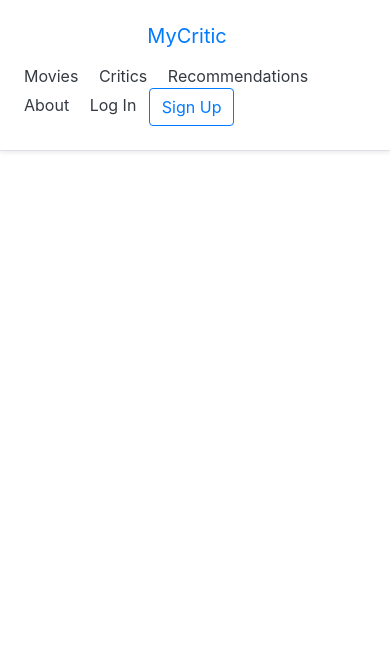
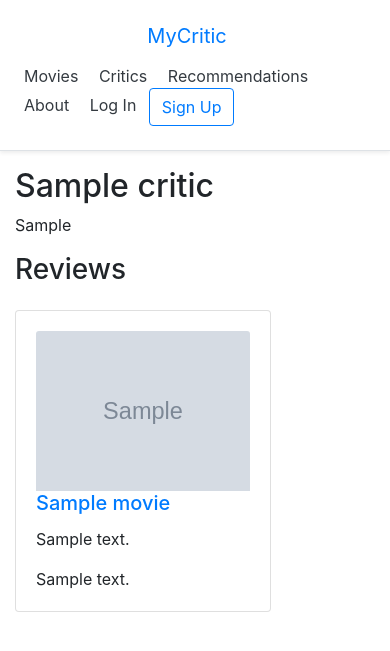
Before and after one commit to nbrix/my-critic, a Django app: page /critics/00000000-0000-0000-0000-000000000001/ in a window 390 px wide. Shown: the top 651 px of the page. Run offline with Django 3.2, Linux system fonts and the light colour scheme; tables that the repository leaves empty hold one stand-in row (values such as "Sample post"); grey boxes marked "Sample" are stand-in pictures; parts of the project's set-up code (start-up, migrations or seed data) failed here and were passed over; some libraries are stand-ins or nearby versions.

```diff
--- a/movies/management/commands/import_reviews_dataset.py
+++ b/movies/management/commands/import_reviews_dataset.py
@@ -1,6 +1,7 @@
 from django.core.management.base import BaseCommand
 from ...models import Movie, Critic, Review
 import csv
+
 
 class Command(BaseCommand):
     help = 'Import movie reviews dataset from csv'
@@ -11,7 +12,6 @@ class Command(BaseCommand):
 
             first_row = True
             prev_movie_id = None
-            i, n = 0, 0
             for row in reader:
 
                 # skip headers
@@ -58,7 +58,3 @@ class Command(BaseCommand):
 
                 critic.save()
                 review.save()
-                i += 1
-                if i > n:
-                    print(i)
-                    n += 500
--- a/movies/models.py
+++ b/movies/models.py
@@ -46,6 +46,17 @@ class Actor(models.Model):
     def __str__(self):
         return self.name
 
+class Publisher(models.Model):
+    id = models.UUIDField(
+        primary_key=True,
+        default=uuid.uuid4,
+        editable=False
+    )
+    name = models.CharField(max_length=64)
+
+    def __str__(self):
+        return self.name
+
 class Critic(models.Model):
     id = models.UUIDField(
         primary_key=True,
@@ -54,10 +65,15 @@ class Critic(models.Model):
     )
     name = models.CharField(max_length=64)
     publisher = models.CharField(max_length=128, null=True, blank=True)
+    publishers = models.ManyToManyField(Publisher, null=True)
     slug = models.SlugField(max_length=200, null=True)
 
     def __str__(self):
         return self.name
+
+    def all_publishers(self):
+        pub_list = [obj.name for obj in self.publishers.all()]
+        return ' | '.join(pub_list)
 
     def save(self, *args, **kwargs):
         self.slug = self.slug or slugify(self.name)
@@ -104,3 +120,4 @@ class Review(models.Model):
     review = models.TextField(null=True, blank=True)
     review_score = models.CharField(max_length=16, null=True, blank=True)
     review_date = models.DateField(null=True, blank=True)
+    sentiment = models.CharField(max_length=8, null=True, blank=True)
--- a/movies/views.py
+++ b/movies/views.py
@@ -22,10 +22,6 @@ class CriticListView(ListView):
     template_name = 'movies/critic_list.html'
 
 class CriticDetailView(DetailView):
-    model = Review
+    model = Critic
     context_object_name = 'critic'
     template_name = 'movies/critic_detail.html'
-
-    def get_queryset(self):
-        pk = self.kwargs['pk']
-        return Review.objects.filter(critic__id=1)
--- a/templates/movies/critic_detail.html
+++ b/templates/movies/critic_detail.html
@@ -1,12 +1,48 @@
 {% extends '_base.html' %}
 
-{% block title %}{{ review.critic.name }}{% endblock title %}
+{% block title %}{{ critic.name }}{% endblock title %}
 
 {% block content %}
     <div>
-        <h2>{{ review.critic.name }}</a></h2>
-        <p>{{ review.critic.publisher }}</p>
+        <h2>{{ critic.name }}</a></h2>
+        <p>{{ critic.publisher }}</p>
 
-
+        <h3>Reviews</h3>
+        <div class="row">
+        {% for review in critic.review_set.all %}
+        {%  if forloop.counter|divisibleby:3 %}
+            <div class="col-sm-4 card-deck">
+                <div class="card" style="width: 16rem; margin-top: 15px;">
+                    <div class="card-body">
+                        <a href="{% url 'movie_detail' review.movie.slug %}">
+                            <img class="card-img-top" src="{{ review.movie.poster }}" alt="{{ review.movie.title }}">
+                            <h5 class="card-title">{{ review.movie.title }}</h5>
+                        </a>
+                            <p class="card-text">{{ review.review }}</p>
+                            <p class="card-text">{{ review.review_score }}</p>
+                    </div>
+                </div>
+            </div>
+        {% if not forloop.last %}
+            </div>
+            <div class="row">
+        {% endif %}
+        {% else %}
+            <div class="col-sm-4 card-deck">
+                <div class="card" style="width: 16rem; margin-top: 15px;">
+                    <div class="card-body">
+                        <a href="{% url 'movie_detail' review.movie.slug %}">
+                            <img class="card-img-top" src="{{ review.movie.poster }}" alt="{{ review.movie.title }}">
+                            <h5 class="card-title">{{ review.movie.title }}</h5>
+                        </a>
+                            <p class="card-text">{{ review.review }}</p>
+                            <p class="card-text">{{ review.review_score }}</p>
+                    </div>
+                </div>
+            </div>
+        {% endif %}
+        {% endfor %}
+            </div>
+        </div>
     </div>
 {% endblock content %}
--- a/templates/movies/critic_list.html
+++ b/templates/movies/critic_list.html
@@ -24,7 +24,7 @@
                         N/A
                     {% endif %}
                 </td>
-                <td>{{ critic.publisher }}</td>
+                <td>{{ critic.all_publishers }}</td>
                 <td>N/A</td>
             </tr>
             {% endfor %}
```
Also changed, not shown: movies/migrations/0008_auto_20211102_1848.py (added).
